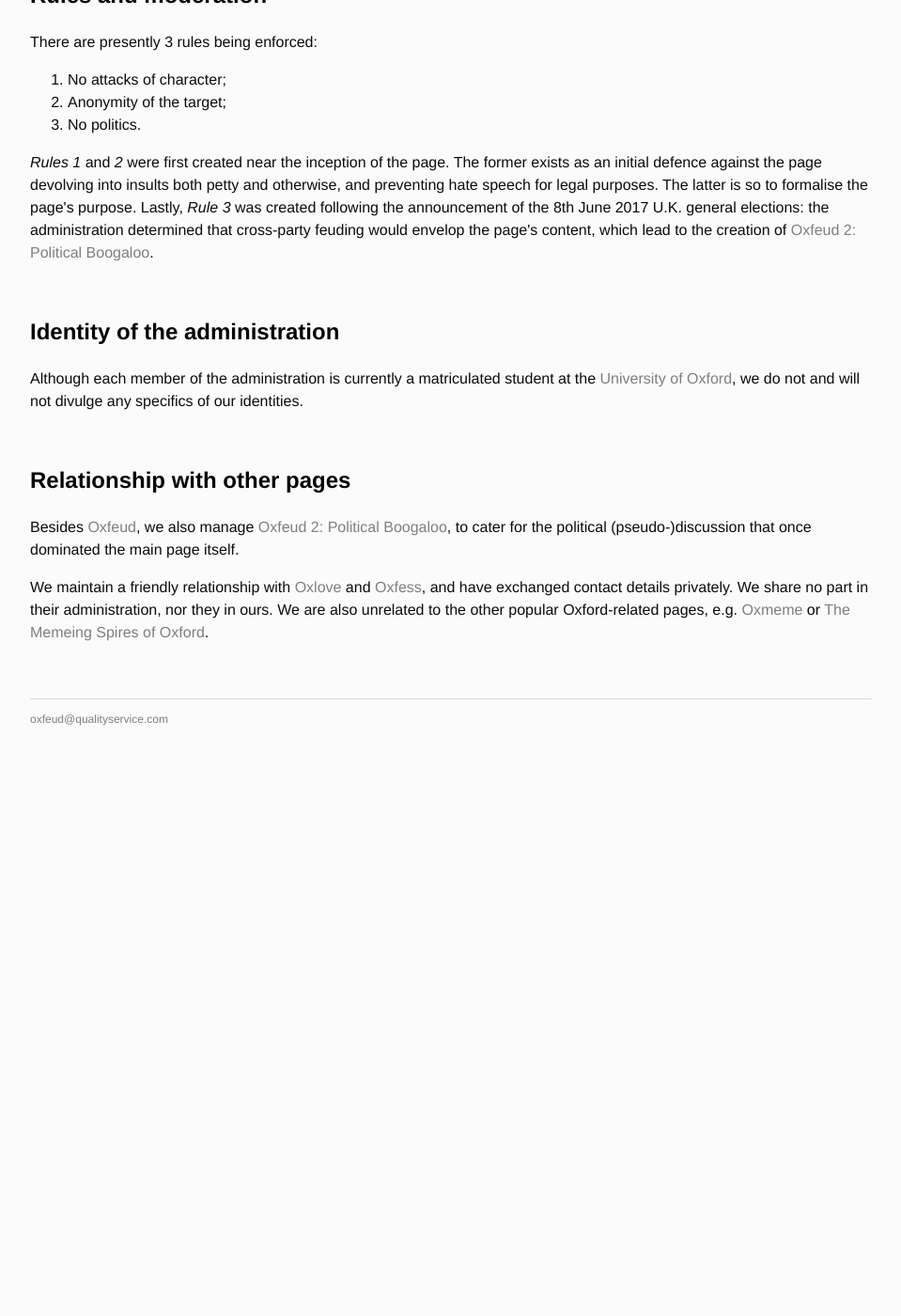
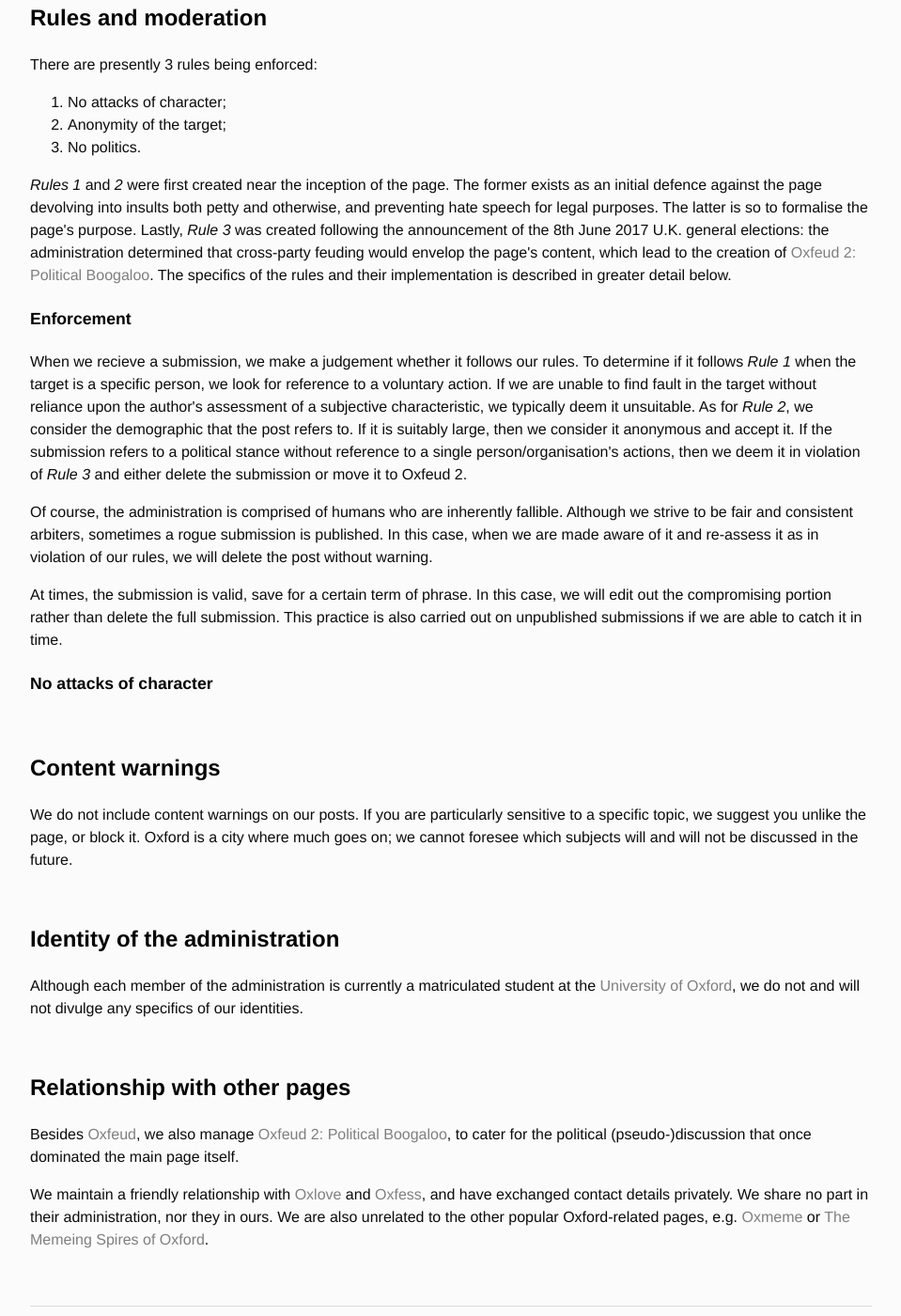
Before and after one commit to Oxfeud/oxfeud.github.io, a Jekyll site: the page built from index.html, in a window 1280 px wide and 1400 px high, scrolled down 1633 px. Shown: the whole window at 94% size, without its empty margins (160-1119 px from the left). Built offline with Jekyll 4.4.1, drawn with Linux system fonts in a browser that asks for light colours; before the commit the page ends 2467 px from its top, so only the background shows below that.

Commit message:
Update index.html

```diff
--- a/index.html
+++ b/index.html
@@ -19,6 +19,7 @@
 			<li>No politics</li>
 			</ol>
 		</li>
+		<li>Content warnings</li>
 		<li>Identity of the administration</li>
 		<li>Relationship with other pages</li>
 	</ol>
@@ -52,8 +53,15 @@
 		<li>Anonymity of the target;</li>
 		<li>No politics.</li>
 	</ol>
-	<p><i>Rules 1</i> and <i>2</i> were first created near the inception of the page. The former exists as an initial defence against the page devolving into insults both petty and otherwise, and preventing hate speech for legal purposes. The latter is so to formalise the page's purpose. Lastly, <i>Rule 3</i> was created following the announcement of the 8th June 2017 U.K. general elections: the administration determined that cross-party feuding would envelop the page's content, which lead to the creation of <a href="https://www.facebook.com/Oxfeud2PB/">Oxfeud 2: Political Boogaloo</a>.</p>
-
+	<p><i>Rules 1</i> and <i>2</i> were first created near the inception of the page. The former exists as an initial defence against the page devolving into insults both petty and otherwise, and preventing hate speech for legal purposes. The latter is so to formalise the page's purpose. Lastly, <i>Rule 3</i> was created following the announcement of the 8th June 2017 U.K. general elections: the administration determined that cross-party feuding would envelop the page's content, which lead to the creation of <a href="https://www.facebook.com/Oxfeud2PB/">Oxfeud 2: Political Boogaloo</a>. The specifics of the rules and their implementation is described in greater detail below.</p>
+	<h4>Enforcement</h4>
+	<p>When we recieve a submission, we make a judgement whether it follows our rules. To determine if it follows <i>Rule 1</i> when the target is a specific person, we look for reference to a voluntary action. If we are unable to find fault in the target without reliance upon the author's assessment of a subjective characteristic, we typically deem it unsuitable. As for <i>Rule 2</i>, we consider the demographic that the post refers to. If it is suitably large, then we consider it anonymous and accept it. If the submission refers to a political stance without reference to a single person/organisation's actions, then we deem it in violation of <i>Rule 3</i> and either delete the submission or move it to Oxfeud 2.</p>
+	<p>Of course, the administration is comprised of humans who are inherently fallible. Although we strive to be fair and consistent arbiters, sometimes a rogue submission is published. In this case, when we are made aware of it and re-assess it as in violation of our rules, we will delete the post without warning.</p>
+	<p>At times, the submission is valid, save for a certain term of phrase. In this case, we will edit out the compromising portion rather than delete the full submission. This practice is also carried out on unpublished submissions if we are able to catch it in time.</p>
+	<h4>No attacks of character</h4>
+	<br />
+	<h3>Content warnings</h3>
+	<p>We do not include content warnings on our posts. If you are particularly sensitive to a specific topic, we suggest you unlike the page, or block it. Oxford is a city where much goes on; we cannot foresee which subjects will and will not be discussed in the future.</p>
 	<br />
 	<h3>Identity of the administration</h3>
 	<p>Although each member of the administration is currently a matriculated student at the <a href="http://ox.ac.uk/">University of Oxford</a>, we do not and will not divulge any specifics of our identities.</p>
```
